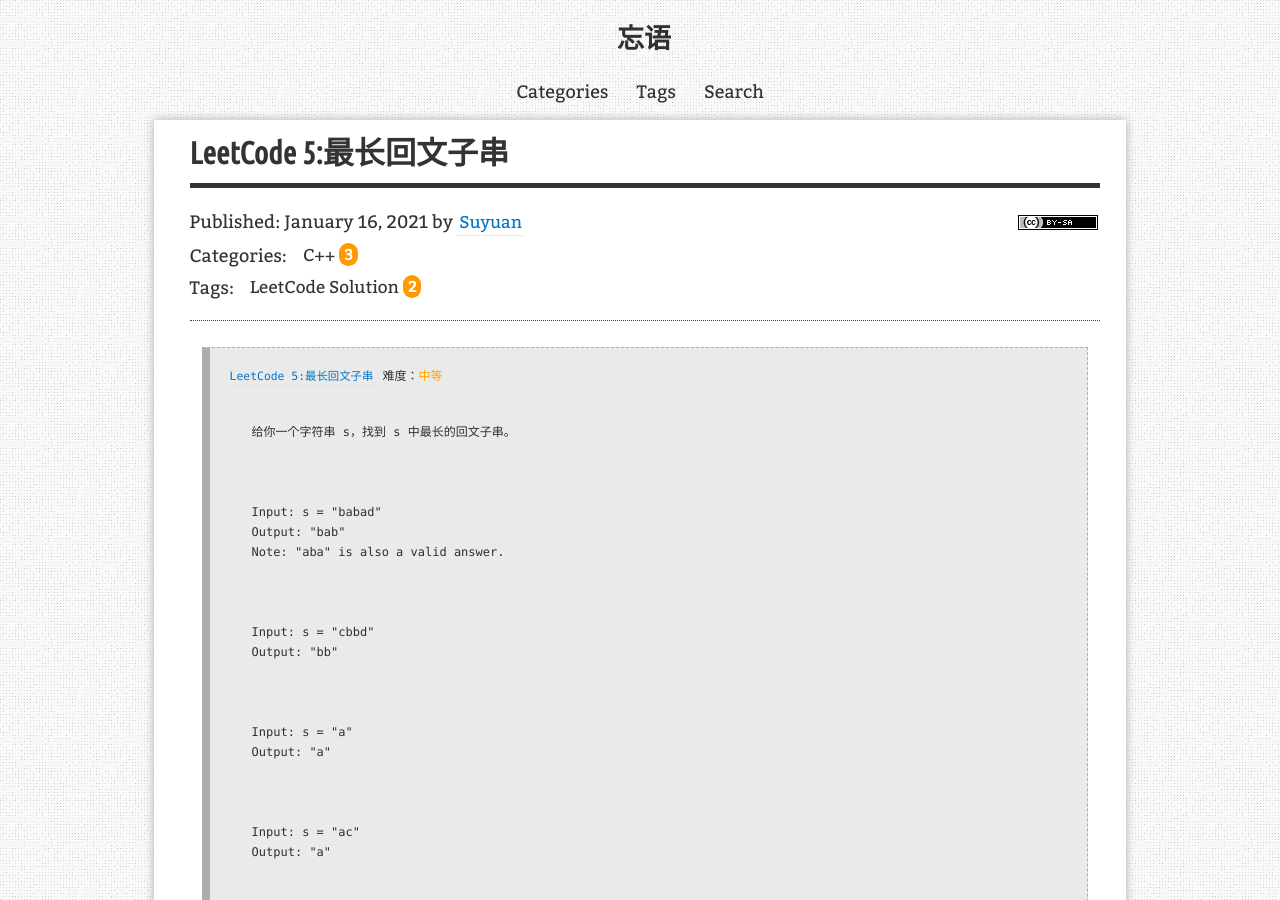
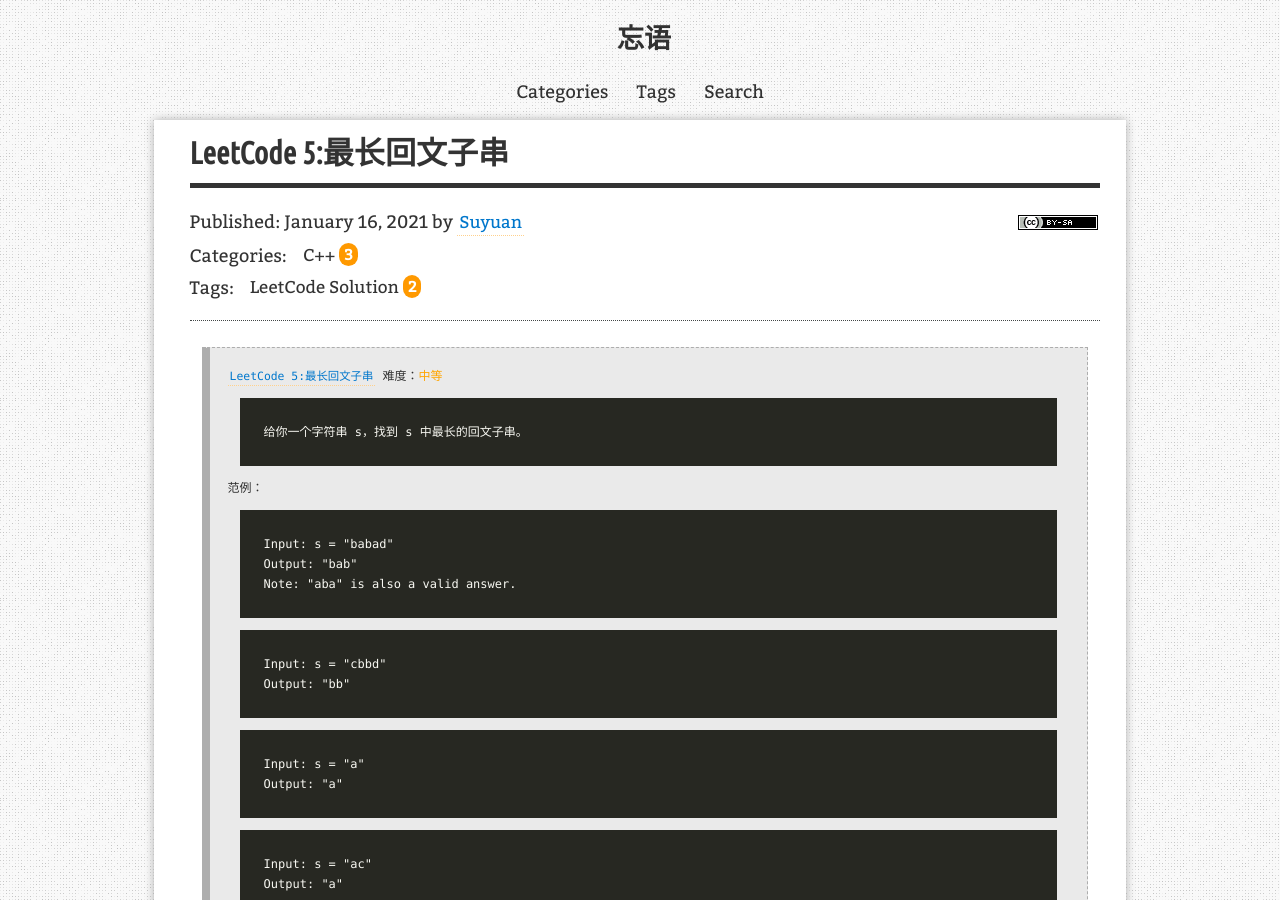
Before and after one commit to chen810/chen810.github.io, a Jekyll site: the page built from _posts/2021-1-16-LeetCode-5最长回文子串.md, in a window 1280 px wide and 900 px high. Built offline with Jekyll 4.4.1, drawn with Linux system fonts in a browser that asks for light colours; comment, search, counter and statistics services are not loaded.

Commit message:
new post

````diff
--- a/_posts/2021-1-16-LeetCode-5最长回文子串.md
+++ b/_posts/2021-1-16-LeetCode-5最长回文子串.md
@@ -19,27 +19,27 @@ redirect_from:
 > [LeetCode 5:最长回文子串](https://leetcode-cn.com/problems/longest-palindromic-substring/)
 > 难度：<span style="color:orange;">中等</span>
 >
-> ```txt
+> ```
 > 给你一个字符串 s，找到 s 中最长的回文子串。
 > ```
->
-> ```txt
+> 范例：
+> ```
 > Input: s = "babad"
 > Output: "bab"
 > Note: "aba" is also a valid answer.
 > ```
 >
-> ```txt
+> ```
 > Input: s = "cbbd"
 > Output: "bb"
 > ```
 >
-> ```txt
+> ```
 > Input: s = "a"
 > Output: "a"
 > ```
 >
-> ```txt
+> ```
 > Input: s = "ac"
 > Output: "a"
 > ```
````
Also changed, not shown: _posts/2021-1-23-LeetCode-1319连通网络的操作次数.md (+6 -3 lines).
